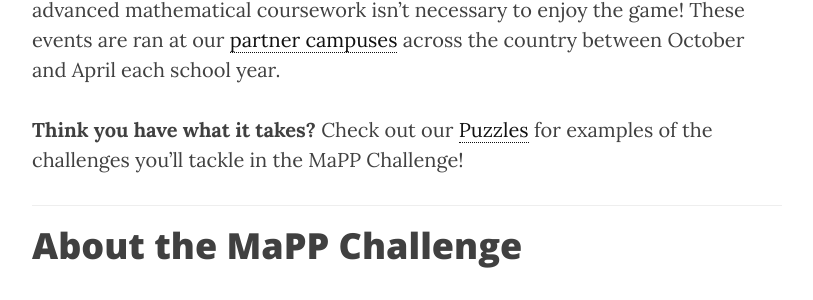
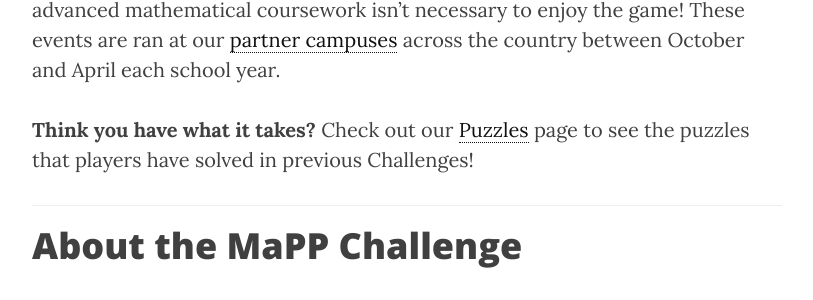
Before and after one commit to MaPPmath/mappmath.github.io, a Jekyll site: the page built from pages/challenge/index.md, in a window 1280 px wide and 900 px high, scrolled down 545 px. Shown: the part 143-443 px from the top of the window, without its empty margins (233-1046 px from the left). Built offline with Jekyll 4.4.1, drawn with Linux system fonts in a browser that asks for light colours; nearby versions of some CDN libraries.

Commit message:
rephrase link to puzzles page from challenge page

```diff
--- a/pages/challenge/index.md
+++ b/pages/challenge/index.md
@@ -14,8 +14,8 @@
 These events are ran at our [partner campuses](/campuses/) across the country
 between October and April each school year.
 
-**Think you have what it takes?** Check out our [Puzzles](/puzzles/) for
-examples of the challenges you'll tackle in the MaPP Challenge!
+**Think you have what it takes?** Check out our [Puzzles](/puzzles/)
+page to see the puzzles that players have solved in previous Challenges!
 
 ---
 
```
